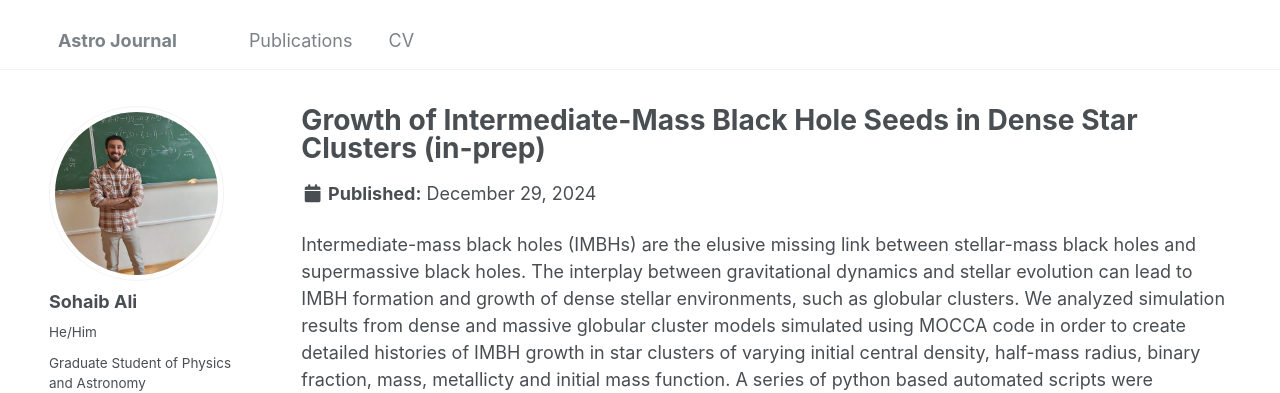
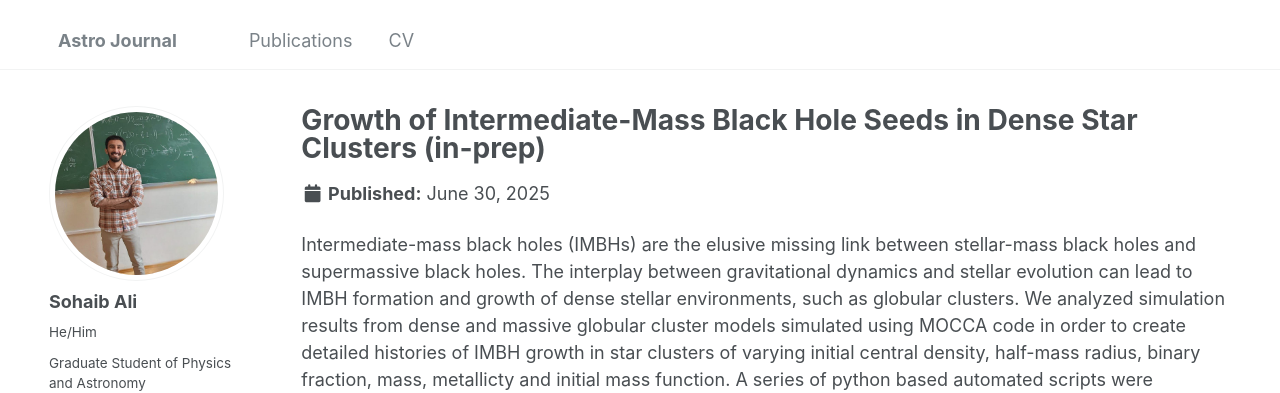
Before and after one commit to nebula-navigator/nebula-navigator.github.io, a Jekyll site: the page built from _publications/growth-black-holes.md, in a window 1280 px wide and 900 px high. Shown: the top 393 px of the window. Built offline with Jekyll 4.4.1, drawn with Linux system fonts in a browser that asks for light colours.

Commit message:
Update growth-black-holes.md

```diff
--- a/_publications/growth-black-holes.md
+++ b/_publications/growth-black-holes.md
@@ -4,7 +4,7 @@ collection: publications
 category: manuscripts
 permalink:
 excerpt: 'Tidal Disruption Events, Eccentric Gravitational Wave Mergers, and Light Intermediate- Mass Ratio Inspirals'
-date: 2024-12-29
+date: 2025-06-30
 venue:
 slidesurl:
 paperurl:
```
